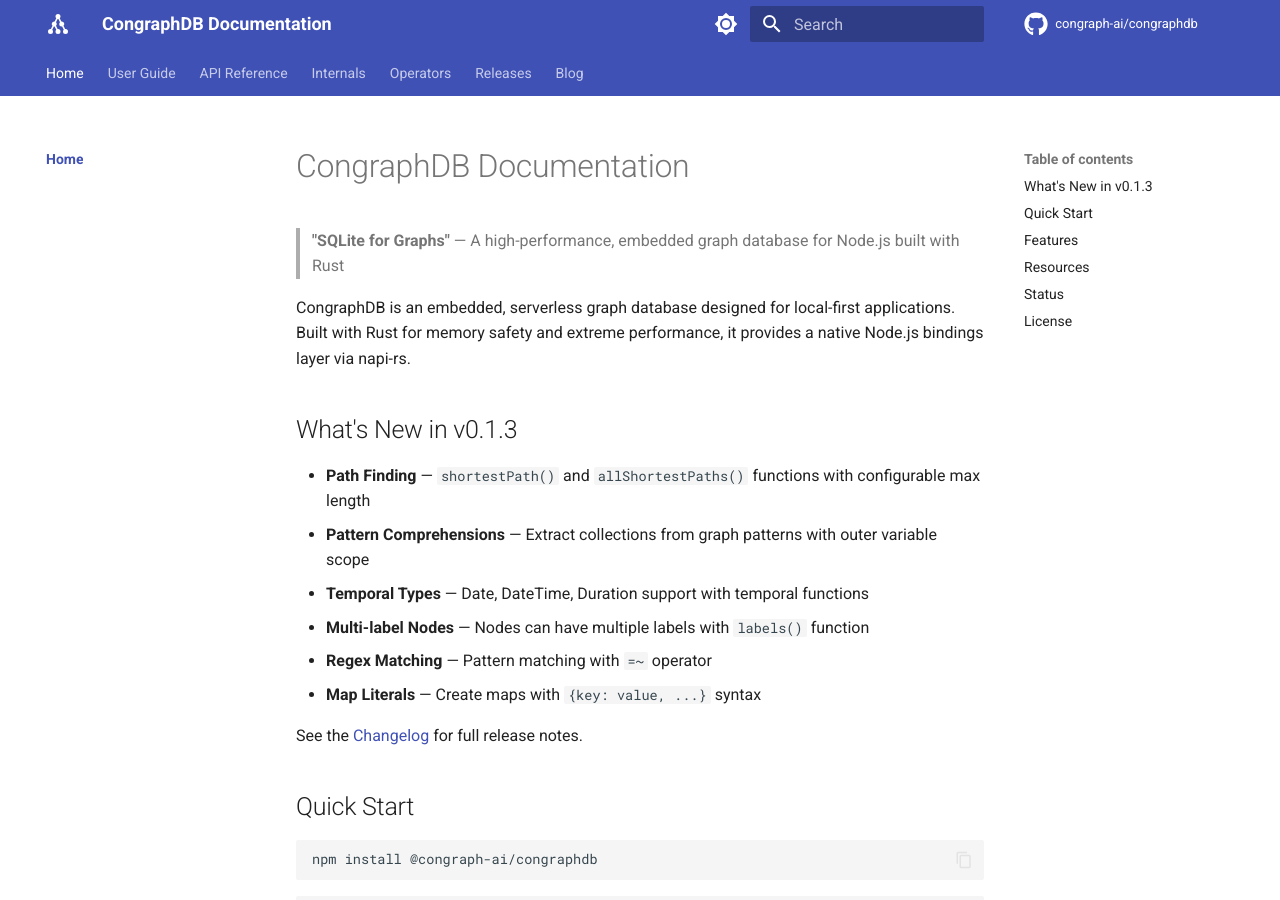
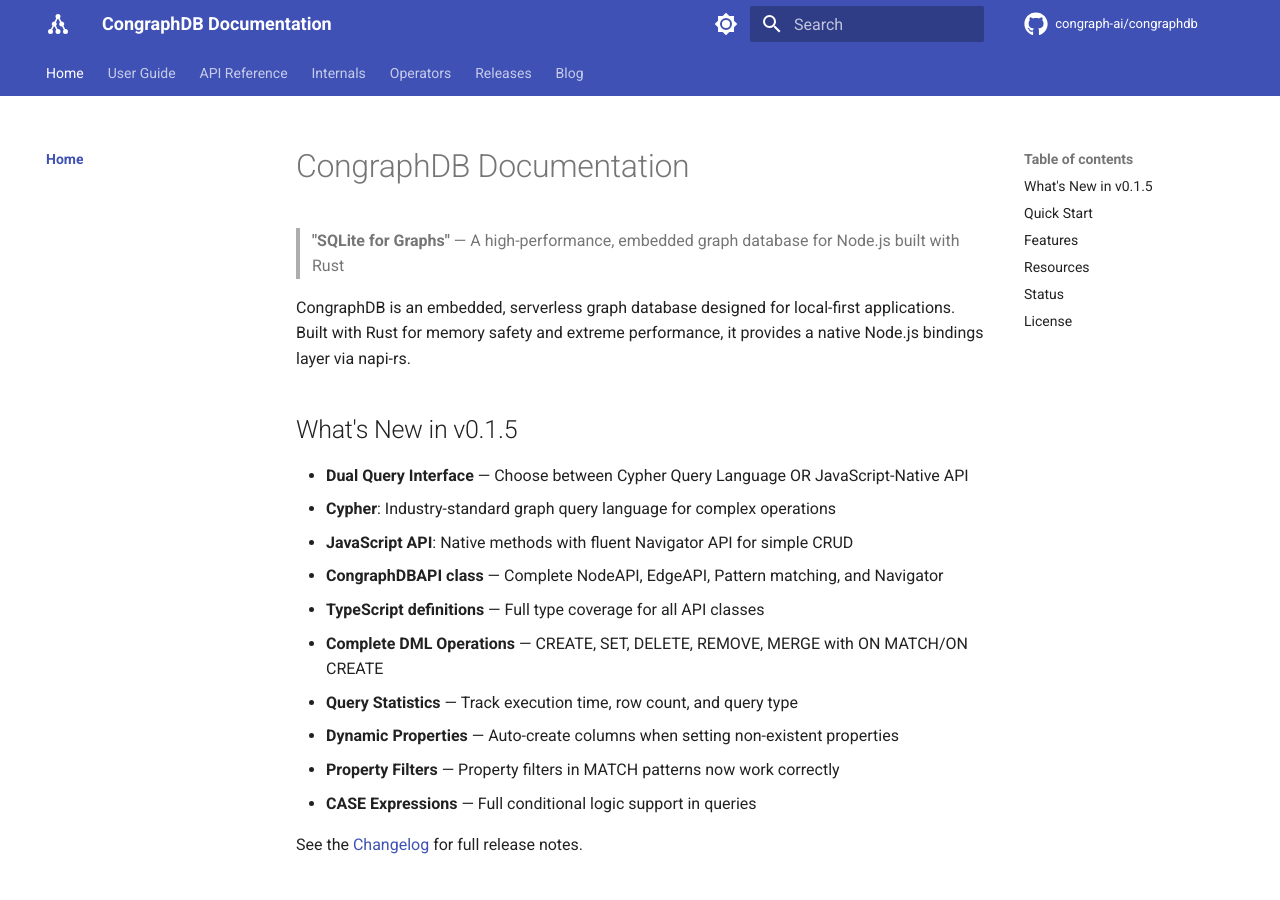
Before and after one commit to congraph-ai/congraphdb-docs, an MkDocs documentation site: the page built from docs/index.md, in a window 1280 px wide and 900 px high. Built offline with MkDocs 1.6.1 and Material for MkDocs 9.7.7, drawn with Linux system fonts in a browser that asks for light colours; comment, search, counter and statistics services are not loaded; the version menu is left out.

Commit message:
docs: update to v0.1.5 features and add changelog entry
Update index page "What's New" section to reflect v0.1.5 capabilities
including Dual Query Interface (Cypher + JavaScript Native API),
complete DML operations, query statistics, and dynamic properties.

Add v1.0.5 changelog entry documenting CongraphDBAPI class,
Navigator API, TypeScript definitions, and property filter handling.

```diff
--- a/docs/index.md
+++ b/docs/index.md
@@ -4,14 +4,18 @@
 
 CongraphDB is an embedded, serverless graph database designed for local-first applications. Built with Rust for memory safety and extreme performance, it provides a native Node.js bindings layer via napi-rs.
 
-## What's New in v0.1.3
+## What's New in v0.1.5
 
-- **Path Finding** — `shortestPath()` and `allShortestPaths()` functions with configurable max length
-- **Pattern Comprehensions** — Extract collections from graph patterns with outer variable scope
-- **Temporal Types** — Date, DateTime, Duration support with temporal functions
-- **Multi-label Nodes** — Nodes can have multiple labels with `labels()` function
-- **Regex Matching** — Pattern matching with `=~` operator
-- **Map Literals** — Create maps with `{key: value, ...}` syntax
+- **Dual Query Interface** — Choose between Cypher Query Language OR JavaScript-Native API
+  - **Cypher**: Industry-standard graph query language for complex operations
+  - **JavaScript API**: Native methods with fluent Navigator API for simple CRUD
+  - **CongraphDBAPI class** — Complete NodeAPI, EdgeAPI, Pattern matching, and Navigator
+  - **TypeScript definitions** — Full type coverage for all API classes
+- **Complete DML Operations** — CREATE, SET, DELETE, REMOVE, MERGE with ON MATCH/ON CREATE
+- **Query Statistics** — Track execution time, row count, and query type
+- **Dynamic Properties** — Auto-create columns when setting non-existent properties
+- **Property Filters** — Property filters in MATCH patterns now work correctly
+- **CASE Expressions** — Full conditional logic support in queries
 
 See the [Changelog](releases/changelog.md) for full release notes.
 
```
Also changed, not shown: docs/releases/changelog.md (+18 -1 lines).
